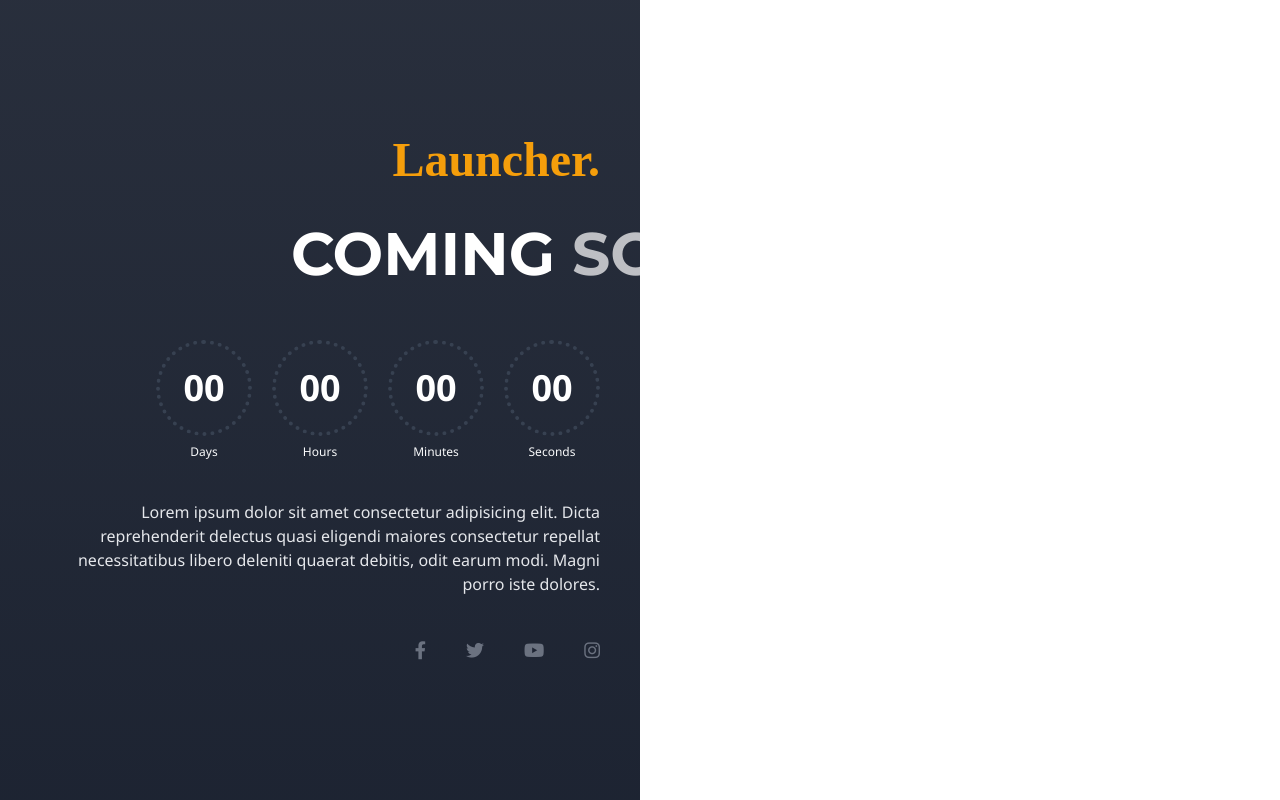
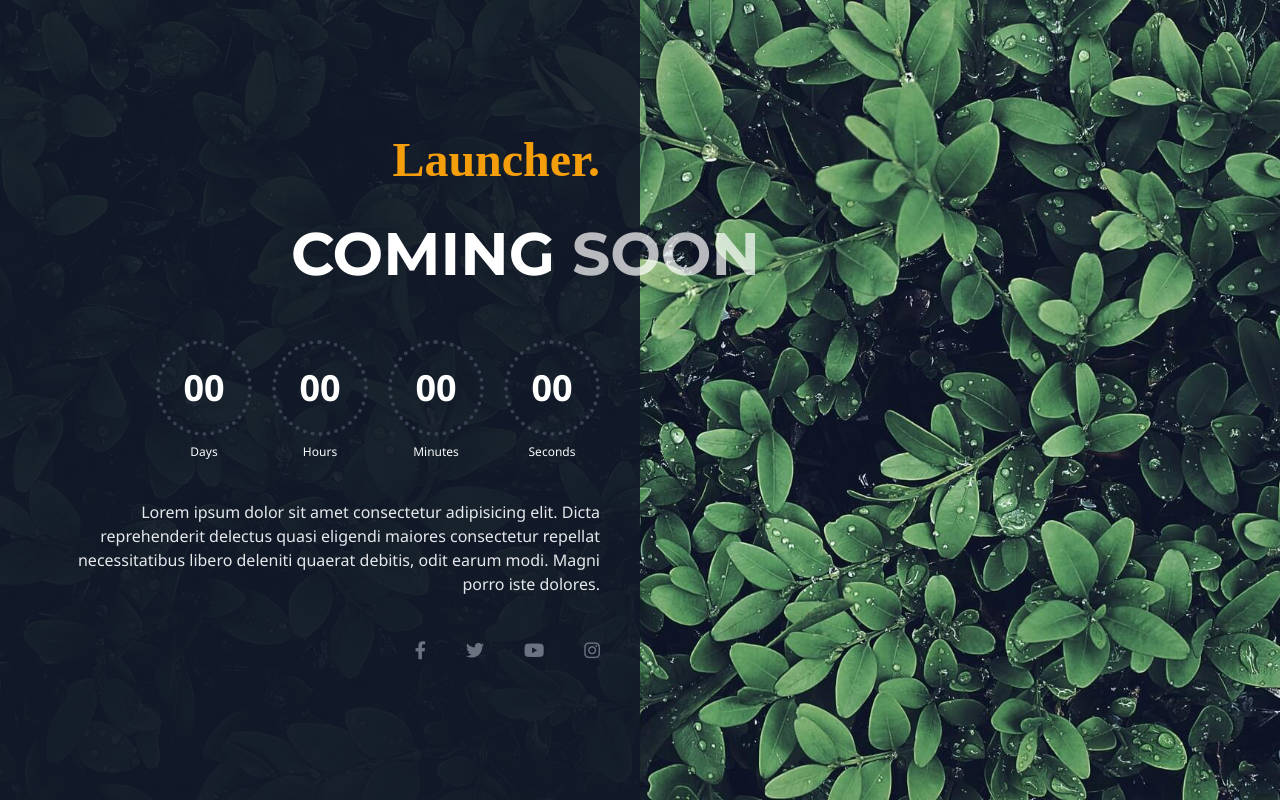
Before and after one commit to shakirqlocar/coming-soon, a plain HTML site: page index.html in a window 1280 px wide. Drawn offline with nearby package versions, Linux system fonts and the light colour scheme; a web font is replaced by a local one.

Commit message:
image changes

```diff
--- a/index.html
+++ b/index.html
@@ -36,7 +36,7 @@
 
 
   <!-- Header -->
-  <header class="w-full bg-[url('assets/img/leaves.jpg')] bg-cover bg-bottom">
+  <header class="w-full bg-[url('/leaves.jpg')] bg-cover bg-bottom">
     <div class="w-full min-h-screen md:w-1/2 bg-gradient-to-b from-gray-900/90 to-gray-900/95 p-10 flex">
       <div class="w-full text-center my-auto">
         <h1 class="font-bold text-5xl font-Comforter-Brush text-amber-500 mb-10 md:text-right">Launcher.</h1>
```
